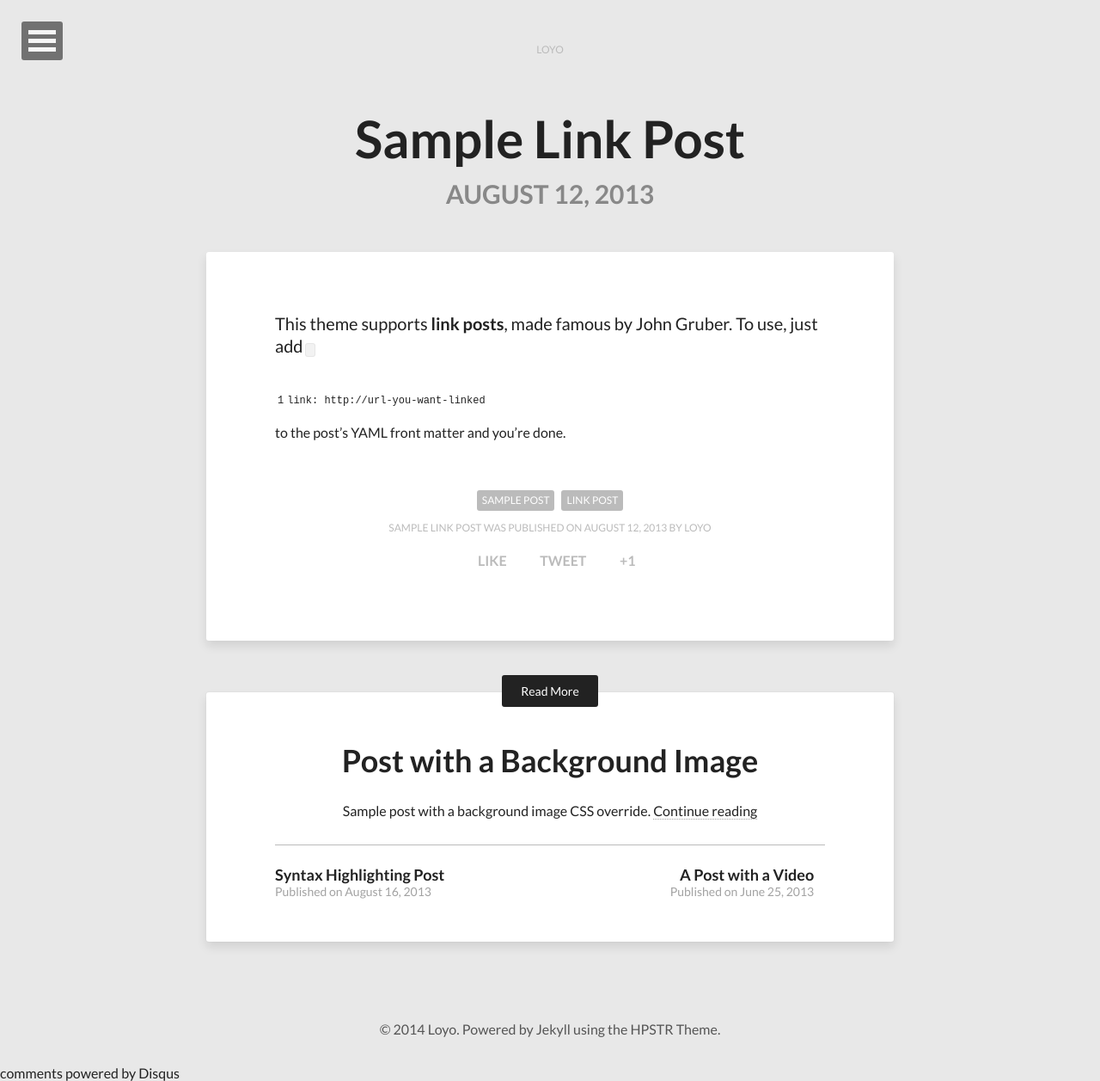
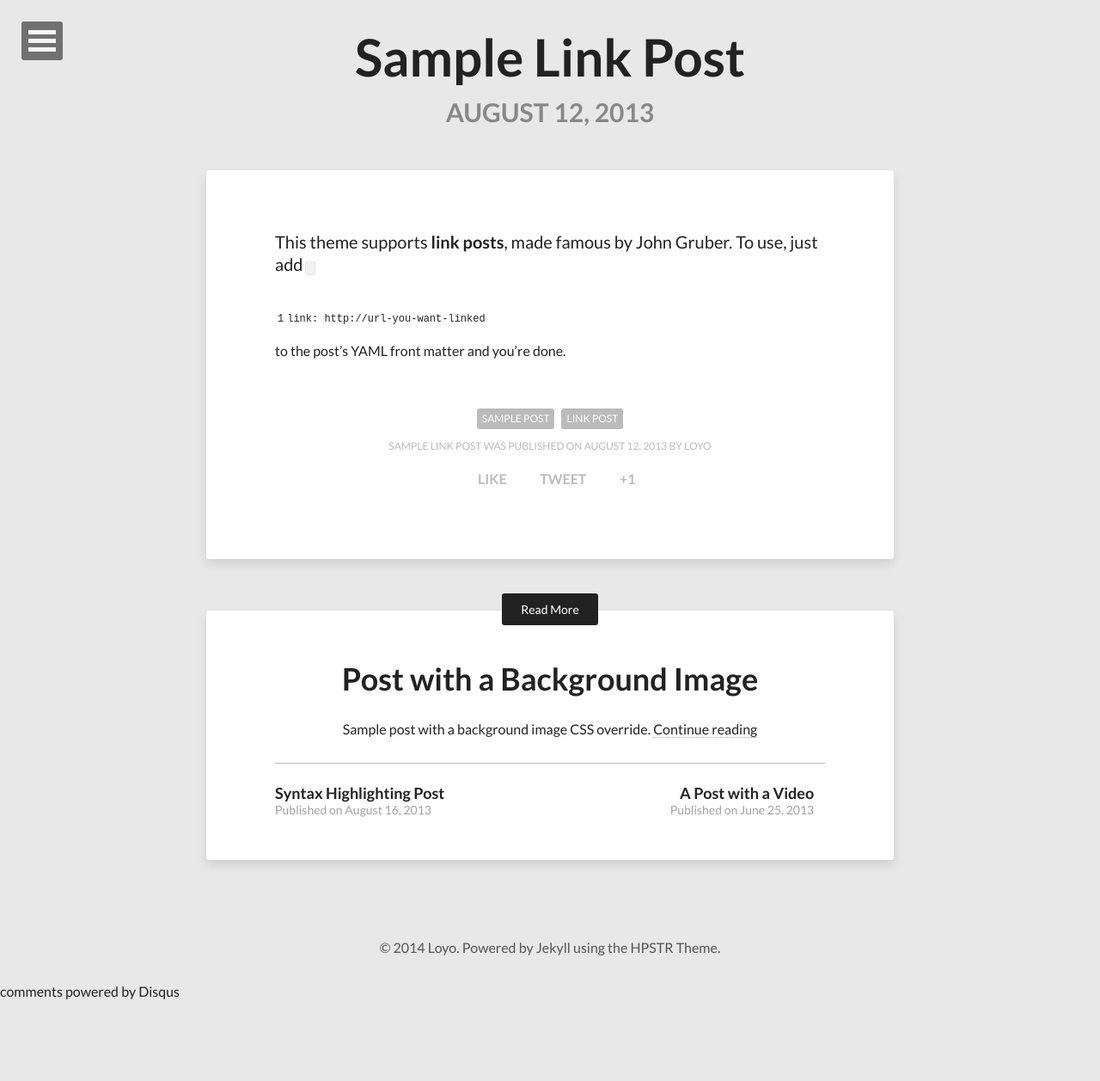
Before and after one commit to loyo-tw/loyo-tw.github.io, a Jekyll site: the page built from _posts/2013-08-12-sample-link-post.md, in a window 1280 px wide. Shown: the whole page at 86% size. Built offline with Jekyll 4.4.1, drawn with Linux system fonts in a browser that asks for light colours; nearby versions of some CDN libraries; comment, search, counter and statistics services are not loaded; after the commit the page ends 1162 px from its top, so only the background shows below that.

Commit message:
Blog update

```diff
--- a/_layouts/post.html
+++ b/_layouts/post.html
@@ -8,15 +8,6 @@
 </head>
 
 <body id="post" {% if page.image.feature %}class="feature"{% endif %}>
-  <header>
-    <div class="entry-meta"><span class="entry-date date published updated"><time datetime="{{ post.date | date_to_xmlschema }}"><a href="{{ site.url }}{{ post.url }}">{{ post.date | date: "%B %d, %Y" }}</a></time></span><span class="authorvcard"><span class="fn"><a href="{{ site.url }}/about/" title="About {{ site.owner.name }}">{{ site.owner.name }}</a></span></span>{% if site.disqus_shortname and post.comments %}&nbsp; &bull; &nbsp;<span class="entry-comments"><a href="{{ site.url }}{{ post.url }}#disqus_thread">Comment</a></span>{% endif %}</div><!-- /.entry-meta -->
-    {% if post.link %}
-      <h1 class="entry-title"><a href="{{ site.url }}{{ post.url }}" rel="bookmark" title="{{ post.title }}"><i class="icon-double-angle-right"></i></a> <a href="{{ post.link }}">{{ post.title }}</a></h1>
-    {% else %}
-      <h1 class="entry-title"><a href="{{ site.url }}{{ post.url }}" rel="bookmark" title="{{ post.title }}" itemprop="url">{{ post.title }}</a></h1>
-    {% endif %}
-  </header>
-
 
 {% include browser-upgrade.html %}
 {% include navigation.html %}
```
Also changed, not shown: _posts/2012-01-18-how-sopa-will-break-dns.md (+2 -0 lines).
